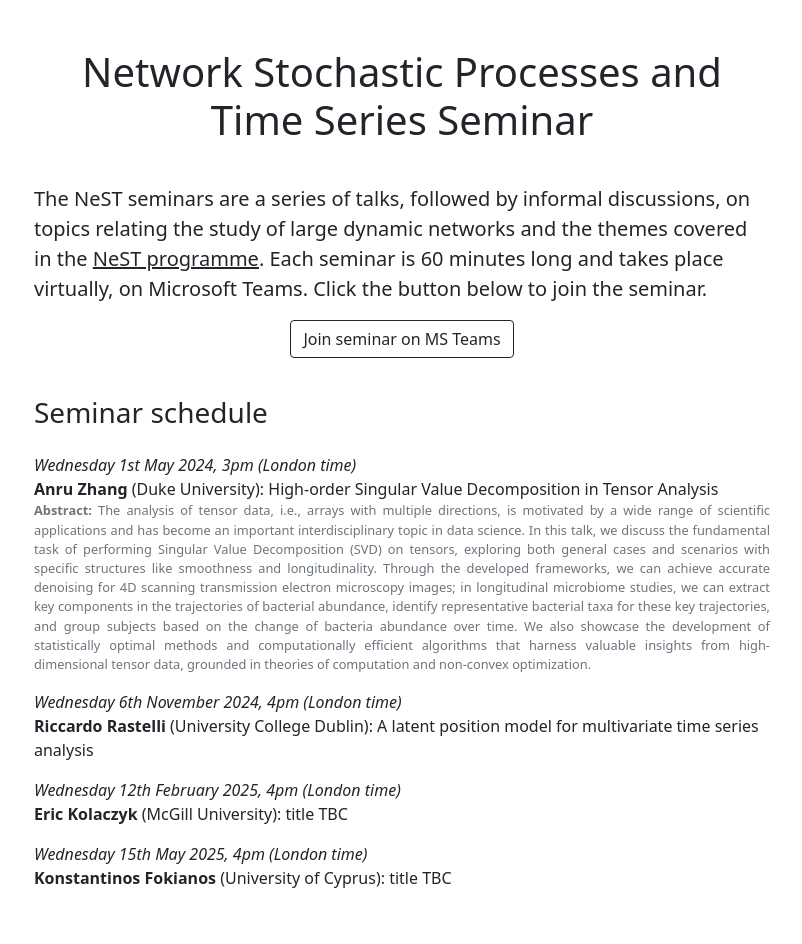
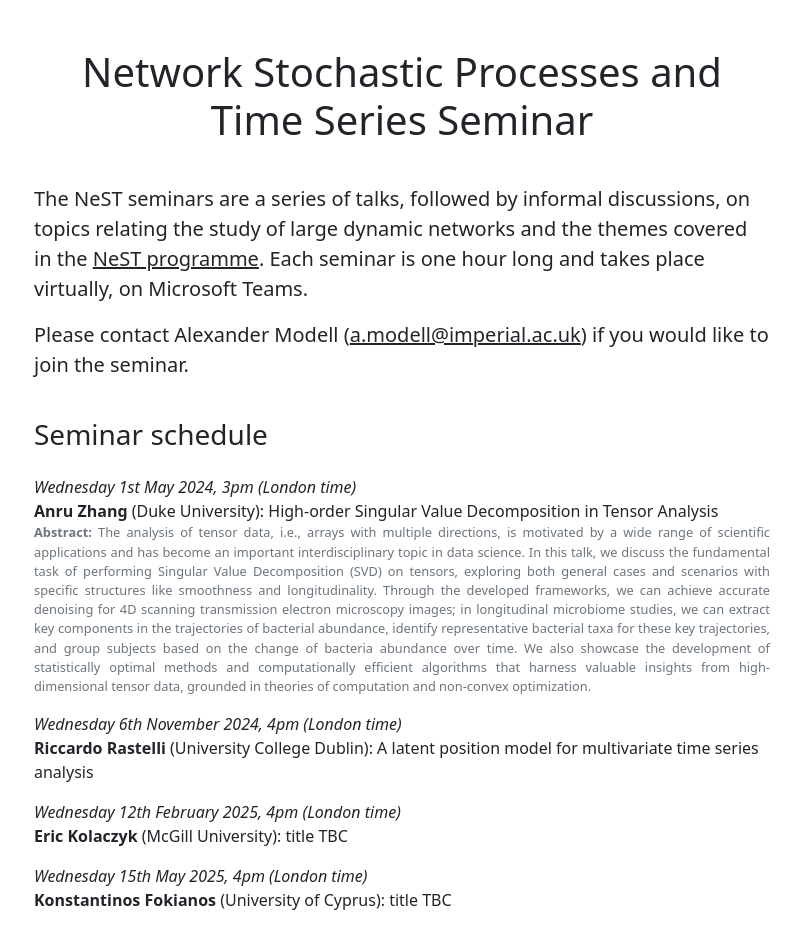
Before and after one commit to alexandermodell/alexandermodell.github.io, a website: page nest_seminar.html in a window 1280 px wide. Shown: the whole page, without its empty margins (238-1040 px from the left). Before the commit the page ends 922 px from the top, so only its background shows below. Drawn offline with Linux system fonts and the light colour scheme.

Commit message:
MS teams button removed

```diff
--- a/nest_seminar.html
+++ b/nest_seminar.html
@@ -18,13 +18,13 @@
             Network Stochastic Processes and Time Series Seminar
           </h>
         </center>
-          <p class="lead">The NeST seminars are a series of talks, followed by informal discussions, on topics relating the study of large dynamic networks and the themes covered in the <a href="https://nest-programme.org.uk/" class="link-dark">NeST programme</a>. Each seminar is 60 minutes long and takes place virtually, on Microsoft Teams. Click the button below to join the seminar.</p>
+          <p class="lead">The NeST seminars are a series of talks, followed by informal discussions, on topics relating the study of large dynamic networks and the themes covered in the <a href="https://nest-programme.org.uk/" class="link-dark">NeST programme</a>. Each seminar is one hour long and takes place virtually, on Microsoft Teams.</p>
 
-          <center>
+          <!-- <center>
             <a href="https://teams.microsoft.com/l/meetup-join/19%3ameeting_ZjdiYmRhMTAtMGVkNS00MzI3LTg1YjQtN2M4MGJhODI5OTcy%40thread.v2/0?context=%7b%22Tid%22%3a%222b897507-ee8c-4575-830b-4f8267c3d307%22%2c%22Oid%22%3a%22f0dde354-fe89-4533-8115-b029aaa6868e%22%7d" type="button" class="btn btn-outline-dark">Join seminar on MS Teams</a>
-          </center>
+          </center> -->
 
-          <!-- <p class="lead">The seminar is currently organised by <a href="https://amodell.me/" class="link-dark">Alexander Modell</a>. For any questions, please email <a href="a.modell@imperial.ac.uk" class="link-dark">a.modell@imperial.ac.uk</a>.</p> -->
+          <p class="lead">Please contact Alexander Modell (<a href="a.modell@imperial.ac.uk" class="link-dark">a.modell@imperial.ac.uk</a>) if you would like to join the seminar.</p>
         <h3 style="margin-top:1cm;">Seminar schedule</h3>
 
 
```
